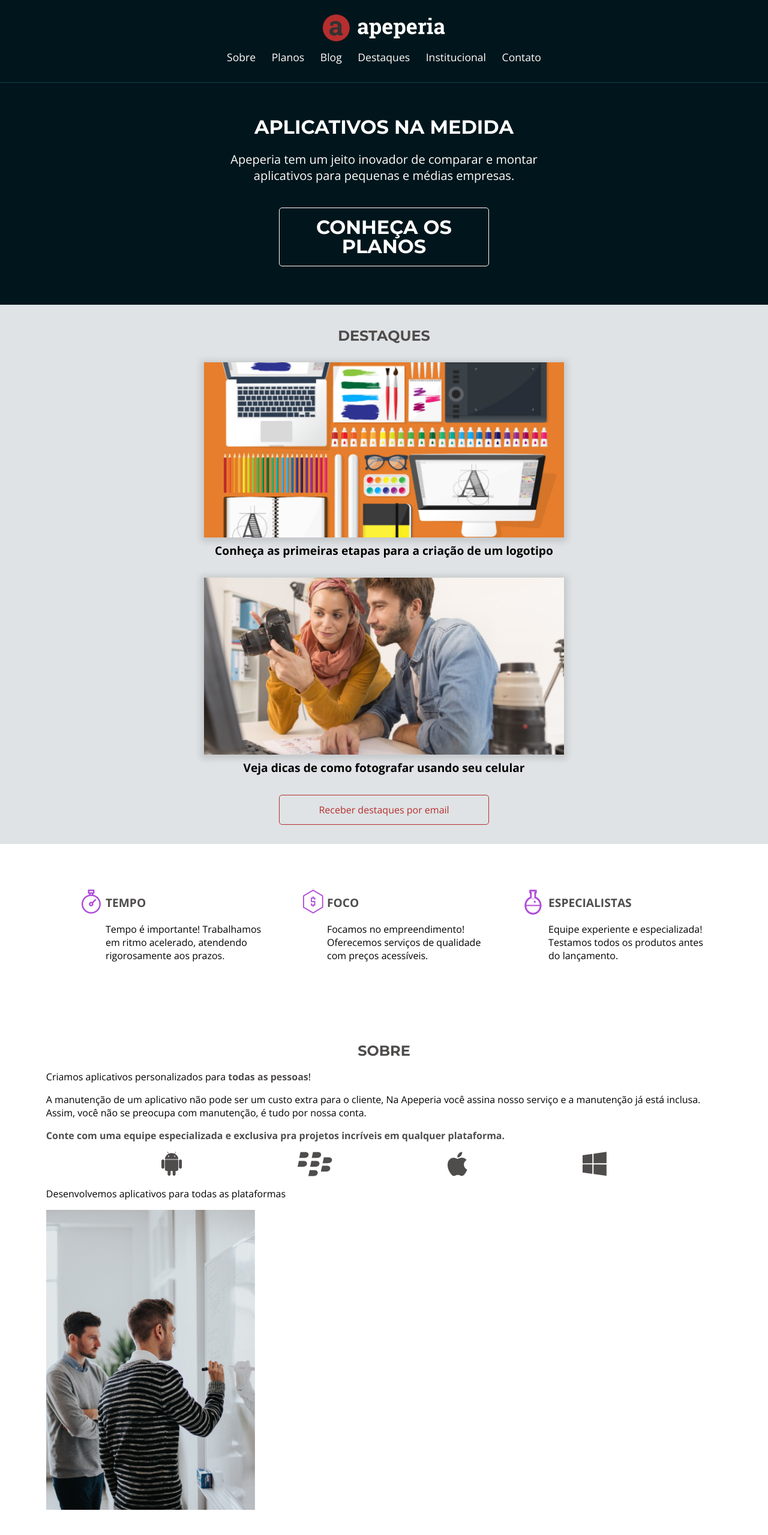
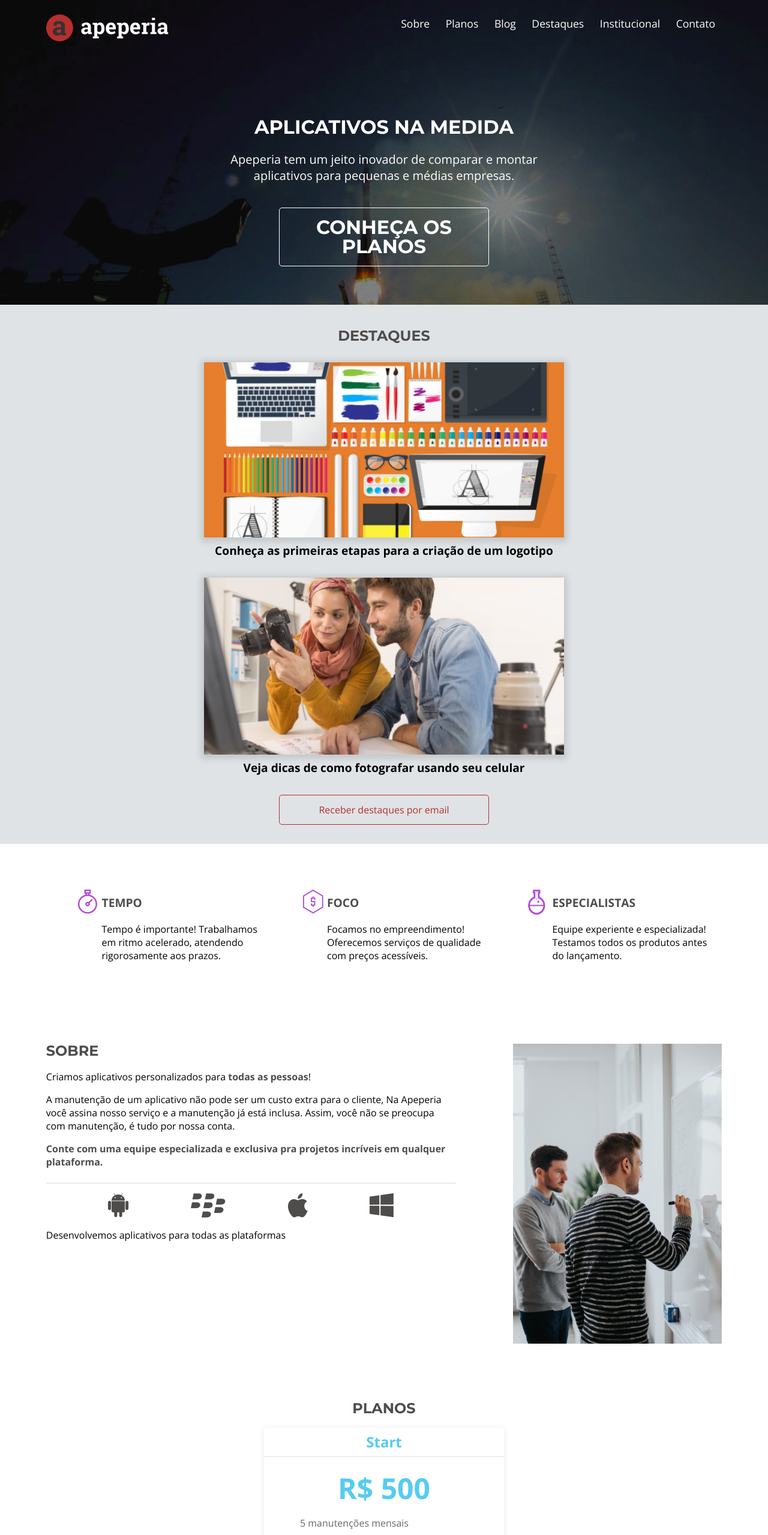
Before and after one commit to MarcosPauloMF/Layouts-responsivos, a plain HTML site: page index.html in a window 1280 px wide. Shown: the top 2559 px of the page at 60% size. Drawn offline with nearby package versions, Linux system fonts and the light colour scheme.

Commit message:
Adicionando mais media querie e tornando responsivo para desktop

```diff
--- a/css/cabecalho.css
+++ b/css/cabecalho.css
@@ -34,3 +34,26 @@
     margin-bottom: 1.25rem;
     margin-left: .7rem;
 }
+
+
+
+@media screen and (min-width: 1024px) {
+    .cabecalho {
+        flex-direction: row;
+        justify-content: space-between;
+        border: none;
+    }
+}
+
+@media screen and (min-width: 1024px) {
+    .chamada {
+        background-image: url(../img/bg-intro.jpg);
+        background-size: cover;
+        padding-top: 8.25rem;
+    }
+
+    .chamada__titulo {
+        font-size: 3.25rem;
+        margin-bottom: 2rem;
+    }
+}
--- a/css/diferenciais.css
+++ b/css/diferenciais.css
@@ -45,3 +45,13 @@
 .item__texto {
     line-height: normal;
 }
+
+@media screen and (min-width:1024px) {
+    .diferenciais {
+        background-color: var(--cinza-claro);
+    }
+
+    .diferenciais__lista {
+        justify-content: space-around;
+    }
+}
--- a/css/sobre.css
+++ b/css/sobre.css
@@ -32,3 +32,31 @@
 
     margin-bottom: 1rem;
 }
+
+.sobre__imagem {
+    display: none;
+}
+
+@media screen and (min-width: 1024px) {
+    .sobre {
+        display: flex;
+    }
+
+    .sobre__conteudo {
+        margin-right: 3rem;
+    }
+
+    .sobre__titulo {
+        text-align: left;
+    }
+
+    .sobre__texto--divisao {
+        border-bottom: 1px solid var(--cinza-medio);
+
+        padding-bottom: 1.5rem;
+    }
+
+    .sobre__imagem {
+        display: block;
+    }
+}
--- a/index.html
+++ b/index.html
@@ -78,7 +78,8 @@
 
             <!--Sobre-->
             <section class="sobre container">
-                <div class="sobre__conteudo">
+
+                <di class="sobre__conteudo">
                     <h2 class="sobre__titulo">Sobre</h2>
                     <p class="sobre__texto">Criamos aplicativos personalizados para <strong class="sobre__texto--destaque">todas as pessoas</strong>!</p>
                     <p class="sobre__texto">
@@ -94,6 +95,12 @@
                         <li><img src="img/windowsphone.png" alt="Ícone da Microsoft"></li>
                     </ul>
                     <p class="sobre__texto">Desenvolvemos aplicativos para todas as plataformas</p>
+                </di>
+
+               <!-- <img src="img/sobre-apeperia.png" alt="Sobre a Apeperia" class="sobre__imagem">-->
+
+                <div class="sobre__conteudo">
+
                 </div>
                 <img src="img/sobre-apeperia.png" alt="Sobre a Apeperia" class="sobre__imagem">
             </section>
```
